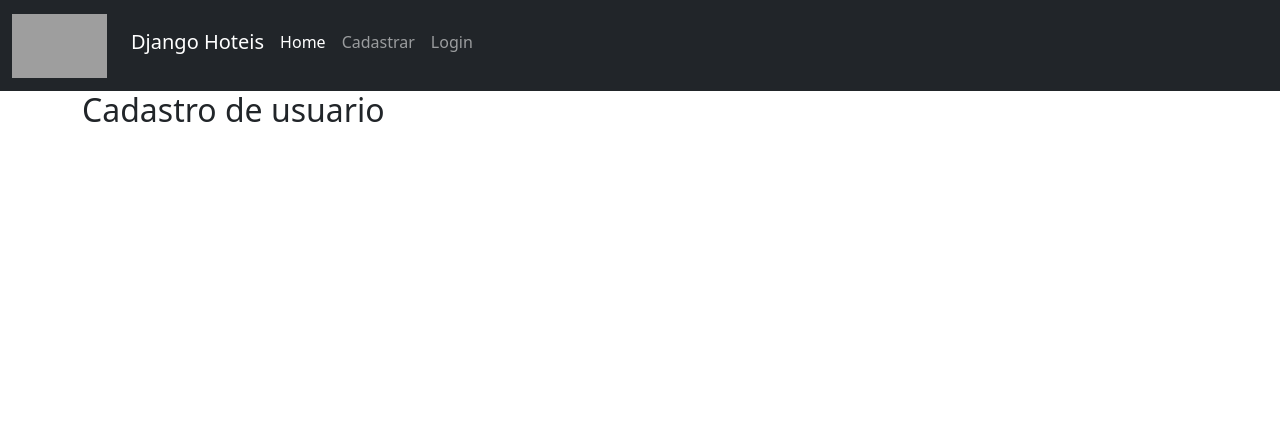
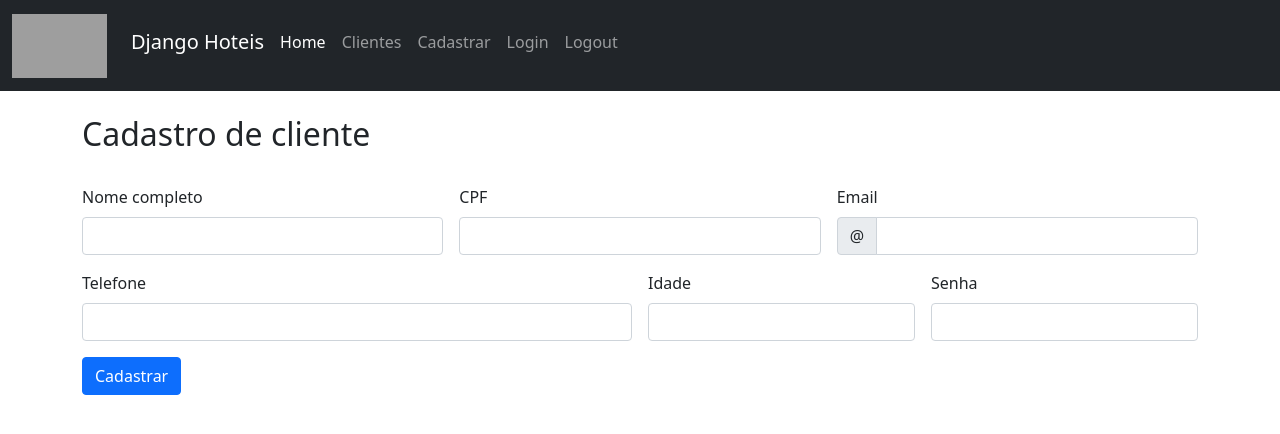
Before and after one commit to AmazingBear/Projeto_Hotel, a Django app: page /cadastrar/ in a window 1280 px wide. Shown: the top 434 px of the page. Run offline with Django 3.2, Linux system fonts and the light colour scheme; grey boxes are pictures that could not be loaded.

Commit message:
Sistema de Cadastro de Clientes no banco Funcionando

```diff
--- a/home/templates/home/cad_user.html
+++ b/home/templates/home/cad_user.html
@@ -7,8 +7,60 @@
 
 <section>
     <div class="container">
-        <h2 class="jumbotrom">Cadastro de usuario</h2>
-
+        <br>
+        <h2 class="jumbotrom">Cadastro de cliente</h2>
+        <br>
+        <form class="row g-3 needs-validation" method="post" action="{% url 'insere_cliente' %}">
+          {% csrf_token %}
+          <div class="col-md-4">
+            <label for="nome" class="form-label">Nome completo</label>
+            <input type="text" class="form-control" id="nome" name="nome" required>
+            <div class="valid-feedback">
+              Correto!
+            </div>
+          </div>
+          <div class="col-md-4">
+            <label for="cpf" class="form-label">CPF</label>
+            <input type="text" class="form-control" id="cpf" name="cpf" required>
+            <div class="valid-feedback">
+              Correto!
+            </div>
+          </div>
+          <div class="col-md-4">
+            <label for="email" class="form-label">Email</label>
+            <div class="input-group has-validation">
+              <span class="input-group-text" id="inputGroupPrepend">@</span>
+              <input type="email" class="form-control" id="email" name="email" aria-describedby="inputGroupPrepend" required>
+              <div class="invalid-feedback">
+                Por favor use um e-mail válido!
+              </div>
+            </div>
+          </div>
+          <div class="col-md-6">
+            <label for="telefone" class="form-label">Telefone</label>
+            <input type="text" class="form-control" id="telefone" name="telefone" required>
+            <div class="invalid-feedback">
+              Por favor use um numero de telefone válido!
+            </div>
+          </div>
+          <div class="col-md-3">
+            <label for="idade" class="form-label">Idade</label>
+            <input type="number" class="form-control" id="idade" name="idade" required>
+            <div class="invalid-feedback">
+              Idade inválida!
+            </div>
+          </div>
+          <div class="col-md-3">
+            <label for="validationCustom05" class="form-label">Senha</label>
+            <input type="text" class="form-control" id="validationCustom05" name="senha" required>
+            <div class="invalid-feedback">
+              Por favor use uma senha forte!
+            </div>
+          </div>
+          <div class="col-12">
+            <button class="btn btn-primary" type="submit">Cadastrar</button>
+          </div>
+        </form>
     </div>
 </section>
 
--- a/home/urls.py
+++ b/home/urls.py
@@ -4,7 +4,8 @@ from . import views
 urlpatterns = [
     path('', views.index, name='home'),
     path('cadastrar/', views.cad_user, name='user'),
+    path('formulario', views.insere_cliente, name='insere_cliente'),
     path('login/', views.login_user, name='login'),
     path('reserva/', views.reserva, name='reserva'),
-
+    path('cliente/', views.cliente, name='cliente'),
 ]
--- a/home/views.py
+++ b/home/views.py
@@ -1,5 +1,10 @@
 from django.shortcuts import render
+from django.contrib.auth.decorators import login_required
+import conexao
 
+__login = True
+
+con = conexao.conectar()
 # Create your views here.
 def index(request):
     return render(request, 'home/index.html')
@@ -7,8 +12,34 @@ def index(request):
 def cad_user(request):
     return render(request, 'home/cad_user.html')
 
+def insere_cliente(request):
+    nome = request.POST.get('nome')
+    idade = request.POST.get('idade')
+    telefone = request.POST.get('telefone')
+    cpf = request.POST.get('cpf')
+    email = request.POST.get('email')
+    senha = request.POST.get('senha')
+
+    with con.cursor() as inserir:
+        sql = 'insert into tbcliente(nome, idade, telefone, cpf, email, senha) values(%s, %s, %s, %s, %s, %s)'
+        inserir.execute(sql, (nome, idade, telefone, cpf, email, senha))
+        con.commit()
+    return render(request, 'home/cad_user.html')
+
 def login_user(request):
     return render(request, 'home/login_user.html')
 
+
 def reserva(request):
     return render(request, 'home/reserva.html')
+
+
+def cliente(request):
+    if __login == True:
+        with con.cursor() as selecionar:
+            sql = 'select * from tbcliente'
+            selecionar.execute(sql)
+            dados = selecionar.fetchall()
+        return render(request, 'home/cliente.html', {'clientes':dados})
+    else:
+        return render(request, 'home/cliente.html')
--- a/hotel/settings.py
+++ b/hotel/settings.py
@@ -125,6 +125,9 @@ STATICFILES_DIRS = [
     os.path.join(BASE_DIR, 'static')
 ]
 
+LOGIN_REDIRECT_URL = '/'
+LOGOUT_REDIRECT_URL = '/accounts/login'
+
 # Default primary key field type
 # https://docs.djangoproject.com/en/3.2/ref/settings/#default-auto-field
 
--- a/hotel/urls.py
+++ b/hotel/urls.py
@@ -1,18 +1,4 @@
-"""hotel URL Configuration
 
-The `urlpatterns` list routes URLs to views. For more information please see:
-    https://docs.djangoproject.com/en/3.2/topics/http/urls/
-Examples:
-Function views
-    1. Add an import:  from my_app import views
-    2. Add a URL to urlpatterns:  path('', views.home, name='home')
-Class-based views
-    1. Add an import:  from other_app.views import Home
-    2. Add a URL to urlpatterns:  path('', Home.as_view(), name='home')
-Including another URLconf
-    1. Import the include() function: from django.urls import include, path
-    2. Add a URL to urlpatterns:  path('blog/', include('blog.urls'))
-"""
 from django.contrib import admin
 from django.urls import path, include
 from home import views
@@ -20,4 +6,5 @@ from home import views
 urlpatterns = [
     path('', include('home.urls'), name='home'),
     path('admin/', admin.site.urls),
+    path('accounts/', include('django.contrib.auth.urls')),
 ]
--- a/layouts/padrao.html
+++ b/layouts/padrao.html
@@ -11,7 +11,6 @@
 <nav class="navbar navbar-expand-lg navbar-dark bg-dark">
   <div class="container-fluid">
     <a class="navbar-brand" href="#">
-
       <img src="{% static 'img/icon_django.png' %}" alt="" width="95" height="64" class="d-inline-block align-text-top">
     </a>
       <div class="collapse navbar-collapse" id="navbarNav">
@@ -23,11 +22,19 @@
           <a class="nav-link active" aria-current="page" href="{%url 'home' %}  ">Home</a>
         </li>
         <li class="nav-item">
+          <a class="nav-link" href="{%url 'cliente' %}">Clientes</a>
+        </li>
+          <li class="nav-item">
           <a class="nav-link" href="{%url 'user' %}">Cadastrar</a>
         </li>
         <li class="nav-item">
-          <a class="nav-link" href="{%url 'login' %}">Login</a>
+          <a class="nav-link" href="/accounts/login">Login</a>
         </li>
+
+        <li class="nav-item">
+          <a class="nav-link" href="/accounts/logout">Logout</a>
+        </li>
+
       </ul>
     </div>
   </div>
```
Also changed, not shown: conexao.py (added, +11 -0 lines), db_hotel.sql (added, +72 -0 lines), home/templates/home/cliente.html (added, +44 -0 lines), home/templates/home/login_user.html (+1 -15 lines), layouts/registration/login.html (added, +42 -0 lines).
